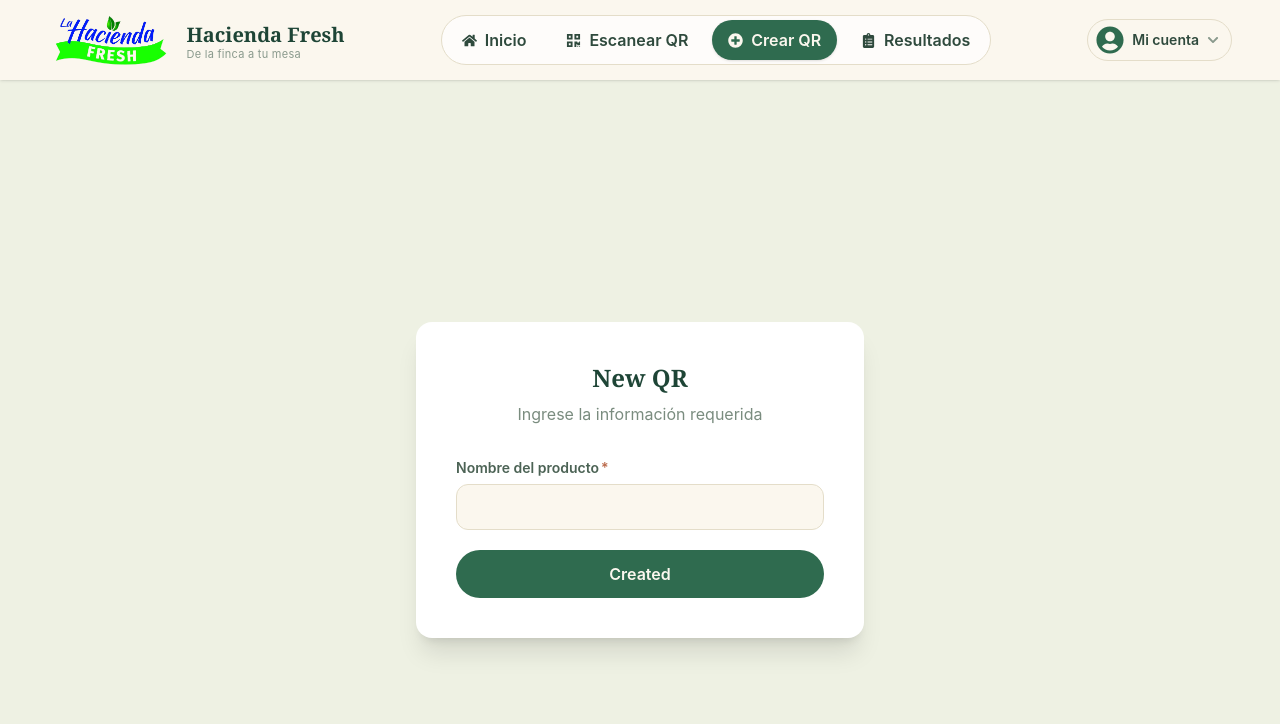
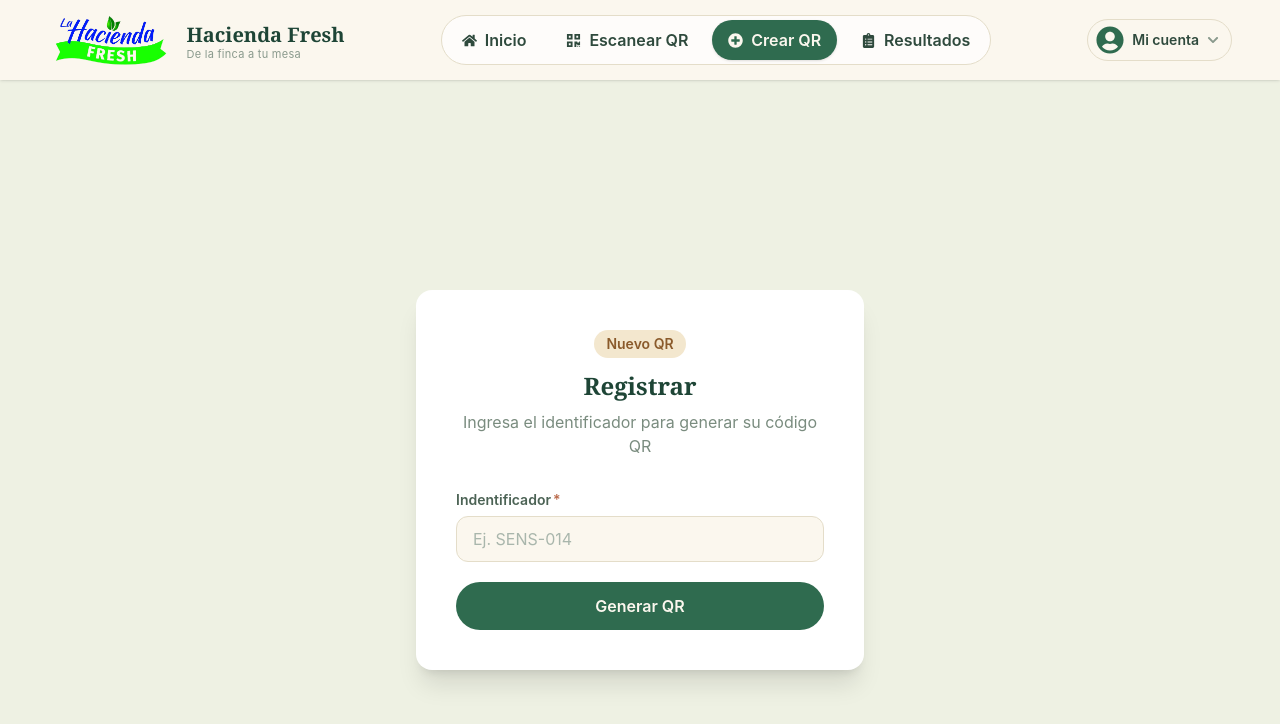
Before and after one commit to BryanOlague/QRScanner, a React (Vite) app: page /qrCreated in a window 1280 px wide. Shown: the top 724 px of the page. Built offline with nearby package versions, Linux system fonts and the light colour scheme.

Commit message:
Añadiendo diseño al componnete QRCreated

```diff
--- a/src/components/QRCreated.tsx
+++ b/src/components/QRCreated.tsx
@@ -7,6 +7,15 @@ type RegisterValues = {
   name: string;
 };
 
+const fieldBackground = {
+  backgroundColor: "#EEF1E3",
+  backgroundImage:
+    "repeating-linear-gradient(128deg, #EEF1E3 0px, #EEF1E3 40px, #E3E9D4 40px, #E3E9D4 44px)",
+};
+
+const stripePattern =
+  "repeating-linear-gradient(135deg, #1E4536 0 10px, #4C9A6A 10px 20px, #D9A441 20px 24px, #BB6B4C 24px 28px)";
+
 export default function QRCreated() {
   const [qrValue, setQrValue] = useState<string | null>(null);
   const handleSubmit = (values: RegisterValues) => {
@@ -15,37 +24,62 @@ export default function QRCreated() {
 
   if (qrValue) {
     return (
-      <div className="bg-[#DCFCE7] flex flex-col items-center justify-center min-h-screen px-4 py-8 gap-6">
-        <h2 className="text-xl font-bold text-gray-800">Tu código QR</h2>
-        <QRCodeGenerator value={qrValue} size={250} />
+      <div className="flex flex-col bg-[#EEF1E3] items-center justify-center min-h-screen px-4 py-8">
+        <div className="relative w-full max-w-sm rounded-2xl bg-white shadow-xl overflow-hidden">
+          <div className="h-[6px] w-full" />
+
+          <div className="flex flex-col items-center gap-6 p-6 sm:p-8 md:p-10">
+            <div className="text-center">
+              <span className="inline-block bg-[#E7EFE6] text-[#1E4536] text-xs sm:text-sm font-semibold px-3 py-1 rounded-full mb-3">
+                Codigo QR registrado
+              </span>
+              <h2 className="font-serif text-xl sm:text-2xl font-semibold text-[#1E4536]">
+                Código QR listo
+              </h2>
+              <p className="text-[#7A8C7F] text-sm mt-2 break-words">
+                {qrValue}
+              </p>
+            </div>
+
+            <div className="rounded-xl border border-[#E4DDC9] bg-[#FBF7EE] p-4">
+              <QRCodeGenerator value={qrValue} size={220} />
+            </div>
+
             <button
               onClick={() => setQrValue(null)}
-          className="text-sm text-[#166534] font-medium hover:underline"
+              className="
+                w-full text-sm font-semibold text-[#2F6B4F]
+                border border-[#E4DDC9] rounded-full
+                px-4 py-2.5
+                transition-colors duration-300
+                hover:bg-[#E7EFE6] hover:text-[#1E4536]
+              "
             >
-          Crear otro
+              Crear otro código
             </button>
+          </div>
+        </div>
       </div>
     );
   }
 
   return (
     <FormCard<RegisterValues>
-      badge=""
-      title="New QR"
-      subtitle="Ingrese la información requerida"
+      badge="Nuevo QR"
+      title="Registrar"
+      subtitle="Ingresa el identificador para generar su código QR"
       initialValues={{ name: "" }}
       onSubmit={handleSubmit}
-      submitLabel="Created"
+      submitLabel="Generar QR"
     >
       {({ values, handleChange }) => (
-        <>
         <TextField
           id="name"
-            label="Nombre del producto"
+          label="Indentificador"
+          placeholder="Ej. SENS-014"
           value={values.name}
           onChange={(v) => handleChange("name", v)}
         />
-        </>
       )}
     </FormCard>
   );
```
Lines whose indentation alone changed are shown as unchanged.
